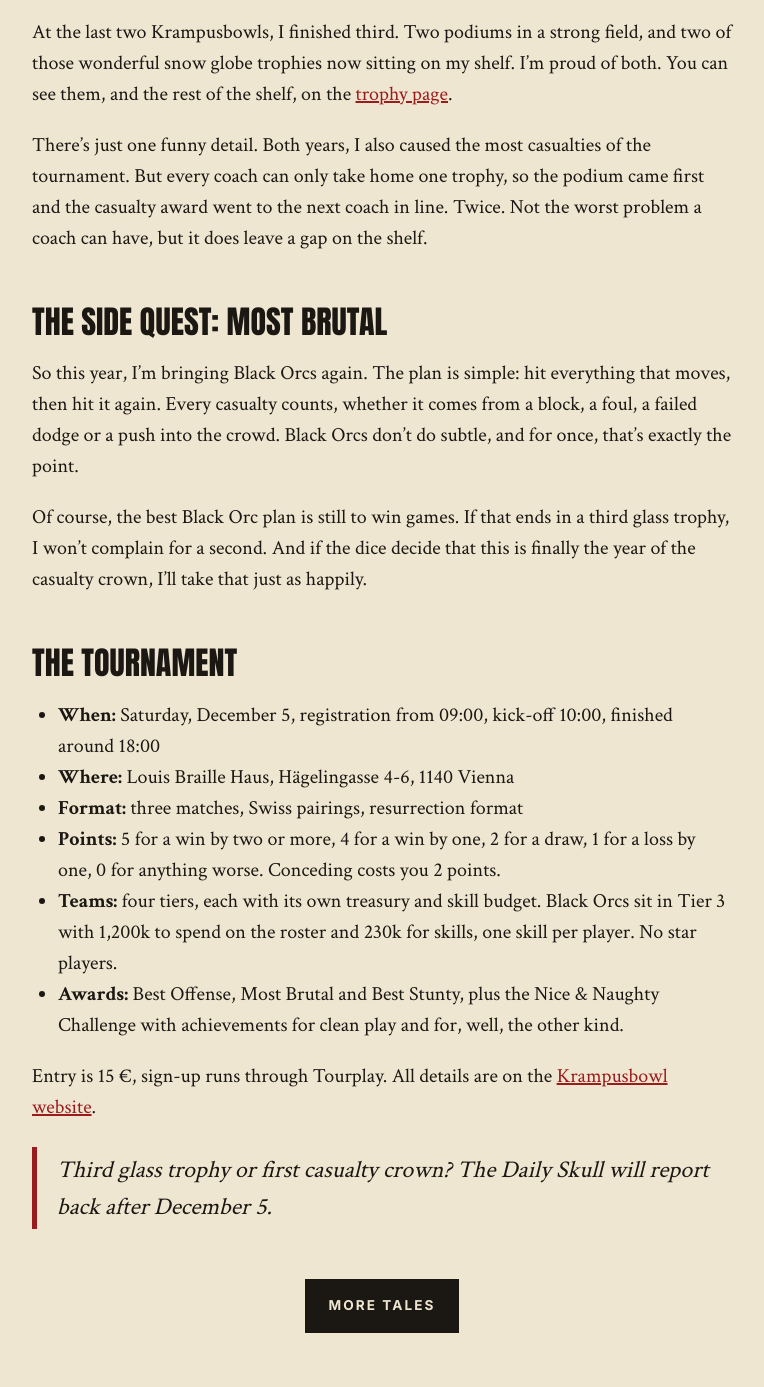
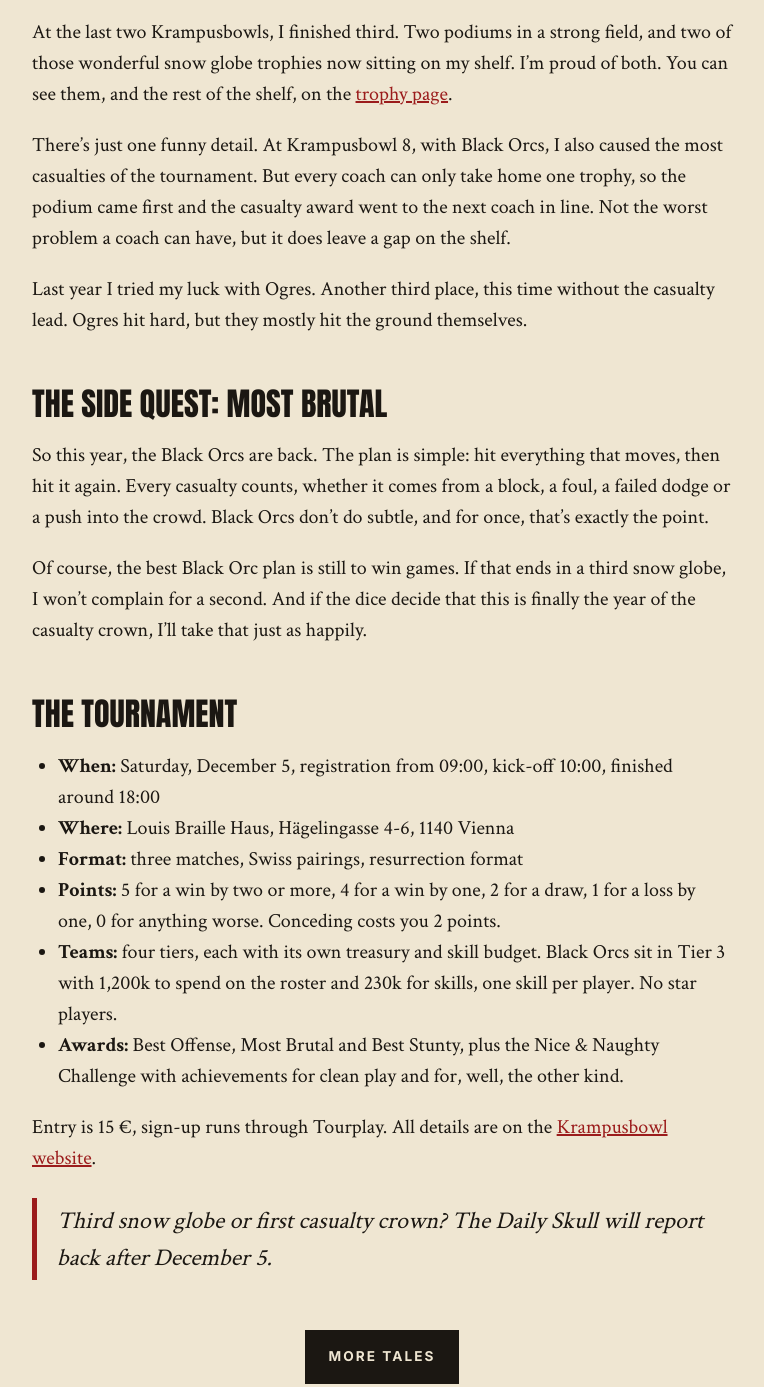
Before and after one commit to DoubleskullTales/doubleskull-tales, an Astro site: page /tales/krampusbowl-10-preview in a window 1280 px wide. Shown: the part 1288-2675 px from the top of the page, without its empty margins (258-1022 px from the left). Built offline with nearby package versions, Linux system fonts and the light colour scheme; Astro itself is replaced by a stand-in of ours.

Commit message:
Add files via upload

```diff
--- a/src/content/tales/krampusbowl-10-preview.md
+++ b/src/content/tales/krampusbowl-10-preview.md
@@ -1,6 +1,6 @@
 ---
 title: "Krampusbowl 10: Chasing the Casualty Crown"
-subtitle: "Two third places, two glass trophies and one award that keeps slipping away. Your correspondent brings Black Orcs again."
+subtitle: "Two third places, two snow globes and one award that slipped away. Your correspondent brings Black Orcs again."
 date: 2026-11-28
 section: "The Daily Skull"
 image: "/images/krampusbowl-trophies.jpg"
@@ -12,13 +12,15 @@ Ten years, ten tournaments. On Saturday, December 5, the Krampusbowl celebrates
 
 At the last two Krampusbowls, I finished third. Two podiums in a strong field, and two of those wonderful snow globe trophies now sitting on my shelf. I'm proud of both. You can see them, and the rest of the shelf, on the [trophy page](/trophies/).
 
-There's just one funny detail. Both years, I also caused the most casualties of the tournament. But every coach can only take home one trophy, so the podium came first and the casualty award went to the next coach in line. Twice. Not the worst problem a coach can have, but it does leave a gap on the shelf.
+There's just one funny detail. At Krampusbowl 8, with Black Orcs, I also caused the most casualties of the tournament. But every coach can only take home one trophy, so the podium came first and the casualty award went to the next coach in line. Not the worst problem a coach can have, but it does leave a gap on the shelf.
+
+Last year I tried my luck with Ogres. Another third place, this time without the casualty lead. Ogres hit hard, but they mostly hit the ground themselves.
 
 ## The side quest: Most Brutal
 
-So this year, I'm bringing Black Orcs again. The plan is simple: hit everything that moves, then hit it again. Every casualty counts, whether it comes from a block, a foul, a failed dodge or a push into the crowd. Black Orcs don't do subtle, and for once, that's exactly the point.
+So this year, the Black Orcs are back. The plan is simple: hit everything that moves, then hit it again. Every casualty counts, whether it comes from a block, a foul, a failed dodge or a push into the crowd. Black Orcs don't do subtle, and for once, that's exactly the point.
 
-Of course, the best Black Orc plan is still to win games. If that ends in a third glass trophy, I won't complain for a second. And if the dice decide that this is finally the year of the casualty crown, I'll take that just as happily.
+Of course, the best Black Orc plan is still to win games. If that ends in a third snow globe, I won't complain for a second. And if the dice decide that this is finally the year of the casualty crown, I'll take that just as happily.
 
 ## The tournament
 
@@ -31,4 +33,4 @@ Of course, the best Black Orc plan is still to win games. If that ends in a thir
 
 Entry is 15 €, sign-up runs through Tourplay. All details are on the <a href="https://krampusbowl.jimdofree.com/" target="_blank" rel="noopener noreferrer">Krampusbowl website</a>.
 
-> Third glass trophy or first casualty crown? The Daily Skull will report back after December 5.
+> Third snow globe or first casualty crown? The Daily Skull will report back after December 5.
```
